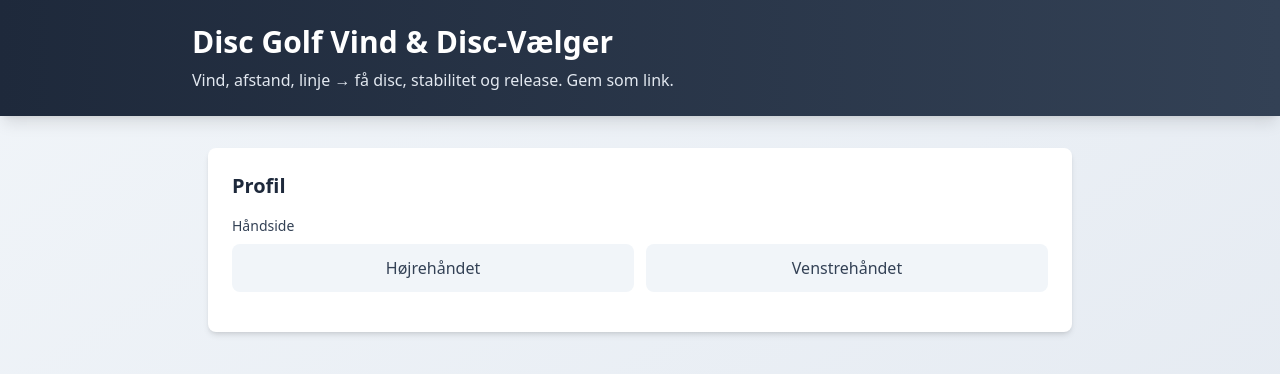
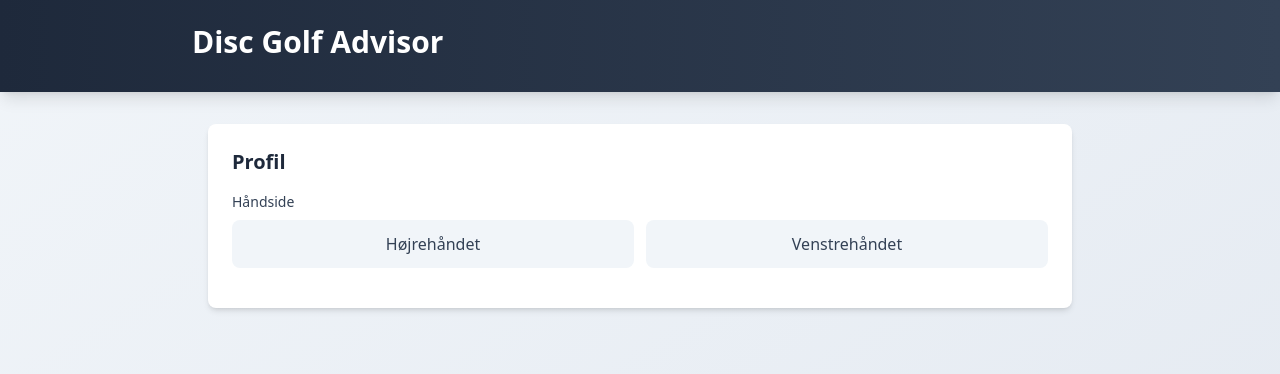
Before and after one commit to sirlightyear/discselector, a React (Vite) app: page / in a window 1280 px wide. Shown: the top 374 px of the page. Built offline with nearby package versions, Linux system fonts and the light colour scheme.

Commit message:
Updated Header.tsx

```diff
--- a/src/components/Header.tsx
+++ b/src/components/Header.tsx
@@ -3,10 +3,10 @@ export function Header() {
     <header className="bg-gradient-to-r from-slate-800 to-slate-700 text-white py-6 px-4 shadow-lg">
       <div className="max-w-4xl mx-auto">
         <h1 className="text-2xl md:text-3xl font-bold mb-2">
-          Disc Golf Vind & Disc-Vælger
+          Disc Golf Advisor
         </h1>
         <p className="text-slate-200 text-sm md:text-base">
-          Vind, afstand, linje → få disc, stabilitet og release. Gem som link.
+
         </p>
       </div>
     </header>
```
